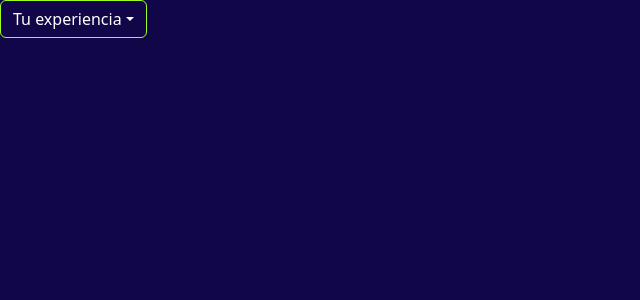
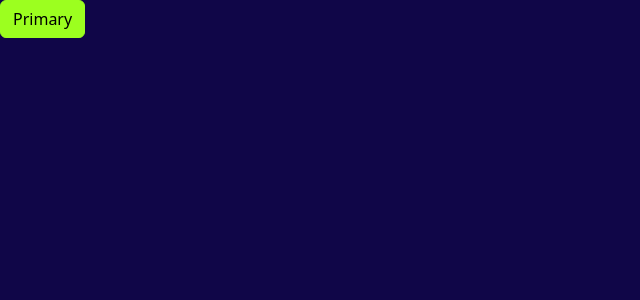
Before and after one commit to adoptacoder-app/adoptacoder, a React (Create React App) app: page / in a window 1280 px wide. Shown: the top 300 px of the page, without its empty margins (0-640 px from the left). Built offline with nearby package versions, Linux system fonts and the light colour scheme; the HTML template or start-up script is replaced by a standard one.

Commit message:
add generic button

```diff
--- a/src/App.js
+++ b/src/App.js
@@ -1,7 +1,7 @@
 // import { Route, Routes } from "react-router";
 import "./App.css"
 import 'bootstrap/dist/css/bootstrap.min.css';
-import GenericDropdown from "./assets/atom-dropdown/atom-dropdown";
+import GenericButton from "./assets/atom-button/atom-button";
 
 
 function App() {
@@ -9,7 +9,7 @@ function App() {
     // <Routes>
     //   <Route path="/" element={''}/>
     // </Routes>
-    <GenericDropdown title="Tu experiencia" option1="Junior" option2="Mid" option3="Senior"/>
+    <GenericButton/>
   );
 }
 
--- /dev/null
+++ b/src/assets/atom-button/atom-button.css
@@ -0,0 +1,5 @@
+.button{
+    background-color: #9CFF1F;
+    color: black;
+    border-color: #9CFF1F;
+}
--- /dev/null
+++ b/src/assets/atom-button/atom-button.jsx
@@ -0,0 +1,12 @@
+import Button from 'react-bootstrap/Button';
+import "./atom-button.css"
+
+function GenericButton() {
+  return (
+    <>
+      <Button variant="primary" className="button">Primary</Button>{' '}
+    </>
+  );
+}
+
+export default GenericButton;
```
